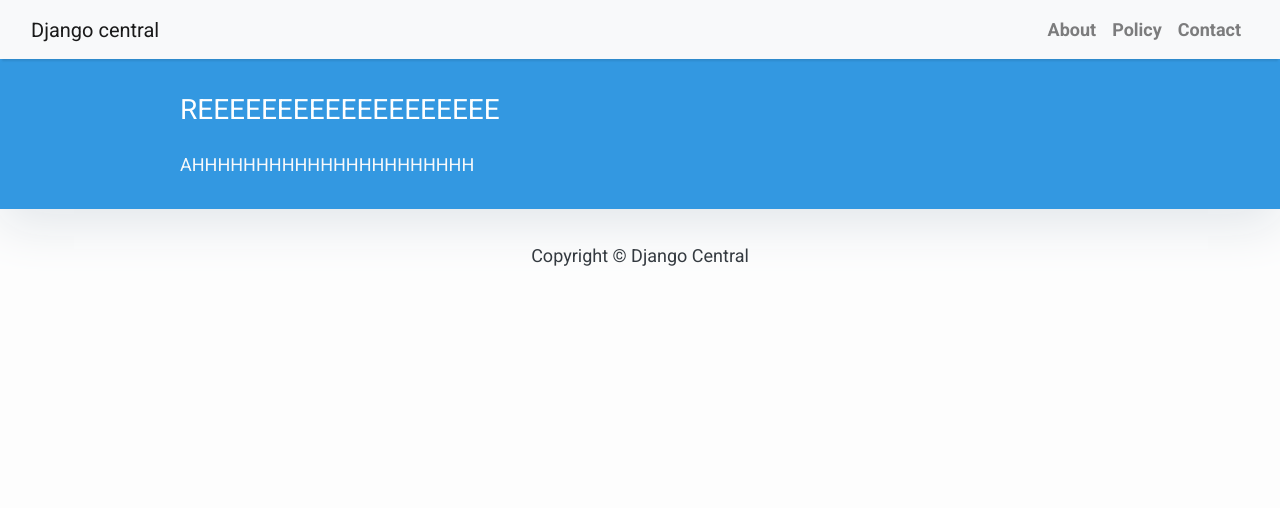
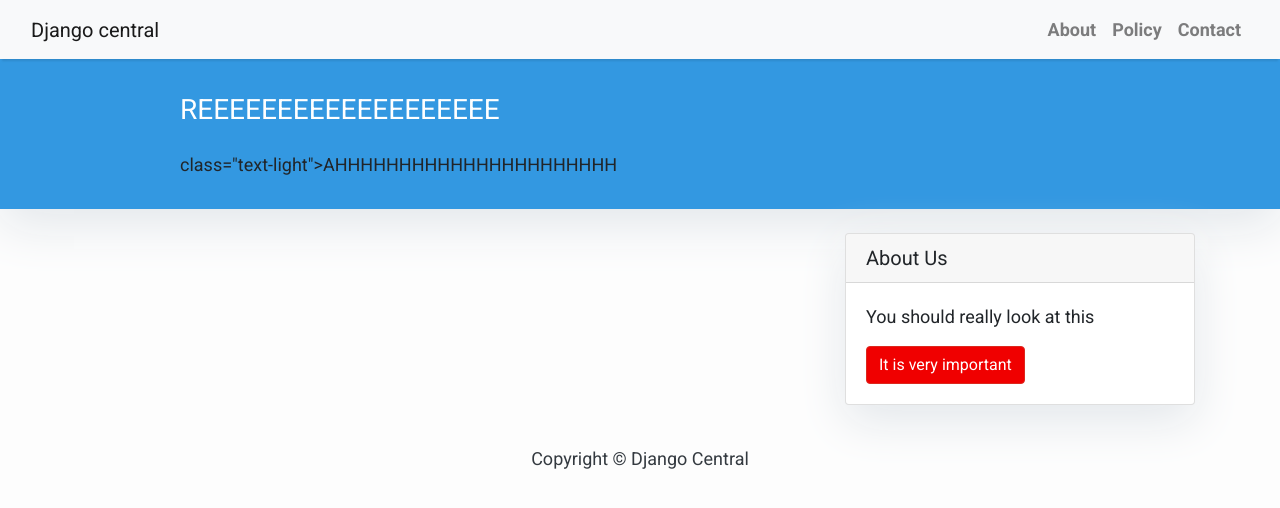
Before and after one commit to Deathcharge/MASTER, a Django app: page / in a window 1280 px wide. Shown: the top 508 px of the page. Run offline with Django 3.2, Linux system fonts and the light colour scheme; data that the repository does not hold is empty; some libraries are stand-ins or nearby versions.

```diff
--- a/floorWall/templates/index.html
+++ b/floorWall/templates/index.html
@@ -23,7 +23,7 @@
             <div class=" col-md-8 col-md-10 mx-auto">
                 <div class="site-heading">
                     <h3 class=" site-heading my-4 mt-3 text-white"> REEEEEEEEEEEEEEEEEEE </h3>
-                    <p class="text-light">AHHHHHHHHHHHHHHHHHHHHHH &nbsp
+                    <p> class="text-light">AHHHHHHHHHHHHHHHHHHHHHH &nbsp
                     </p>
                 </div>
             </div>
--- a/floorWall/templates/sidebar.html
+++ b/floorWall/templates/sidebar.html
@@ -0,0 +1,16 @@
+{% block sidebar %}
+
+
+
+<!-- Sidebar Widgets Column -->
+<div class="col-md-4 float-right ">
+    <div class="card my-4">
+        <h5 class="card-header">About Us</h5>
+        <div class="card-body">
+            <p class="card-text"> You should really look at this</p>
+            <a href="https://www.youtube.com/watch?v=oHg5SJYRHA0" class="btn btn-danger">It is very important</a>
+        </div>
+    </div>
+</div>
+
+{% endblock sidebar %}
```
